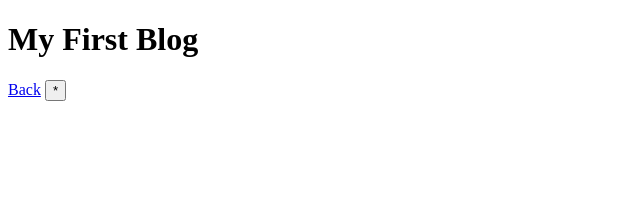
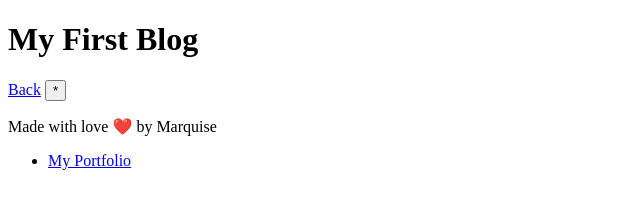
Before and after one commit to NRetrospec/challenge-4MyFirstBlog, a plain HTML site: page blog.html in a window 1280 px wide. Shown: the whole page, without its empty margins (0-640 px from the left). Drawn offline with Linux system fonts and the light colour scheme.

Commit message:
update again

```diff
--- a/blog.html
+++ b/blog.html
@@ -15,6 +15,18 @@
             <button id="toggle-mode">*</button>
         </nav>
     </header>
+<main>
+  <!-- dynamicaly added by javascript file   -->
 
+</main>
+
+<footer>
+<p>Made with love ❤️ by Marquise</p>
+<ul>
+    <li>
+        <a href="https://nretrospec.github.io/challenge2--Profolio/">My Portfolio<a/>
+    </li>
+</ul>
+</footer>
 </body>
 </html>
```
